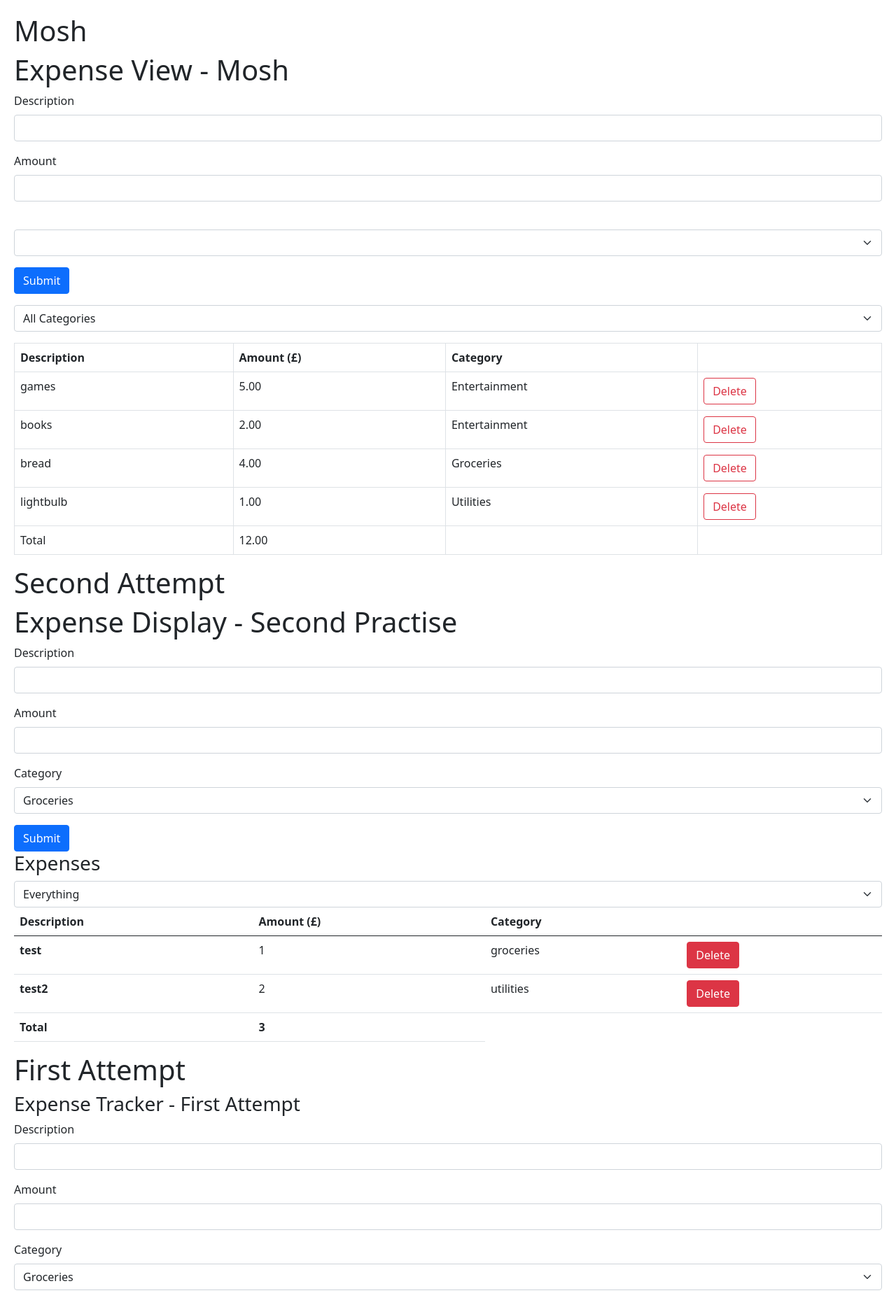
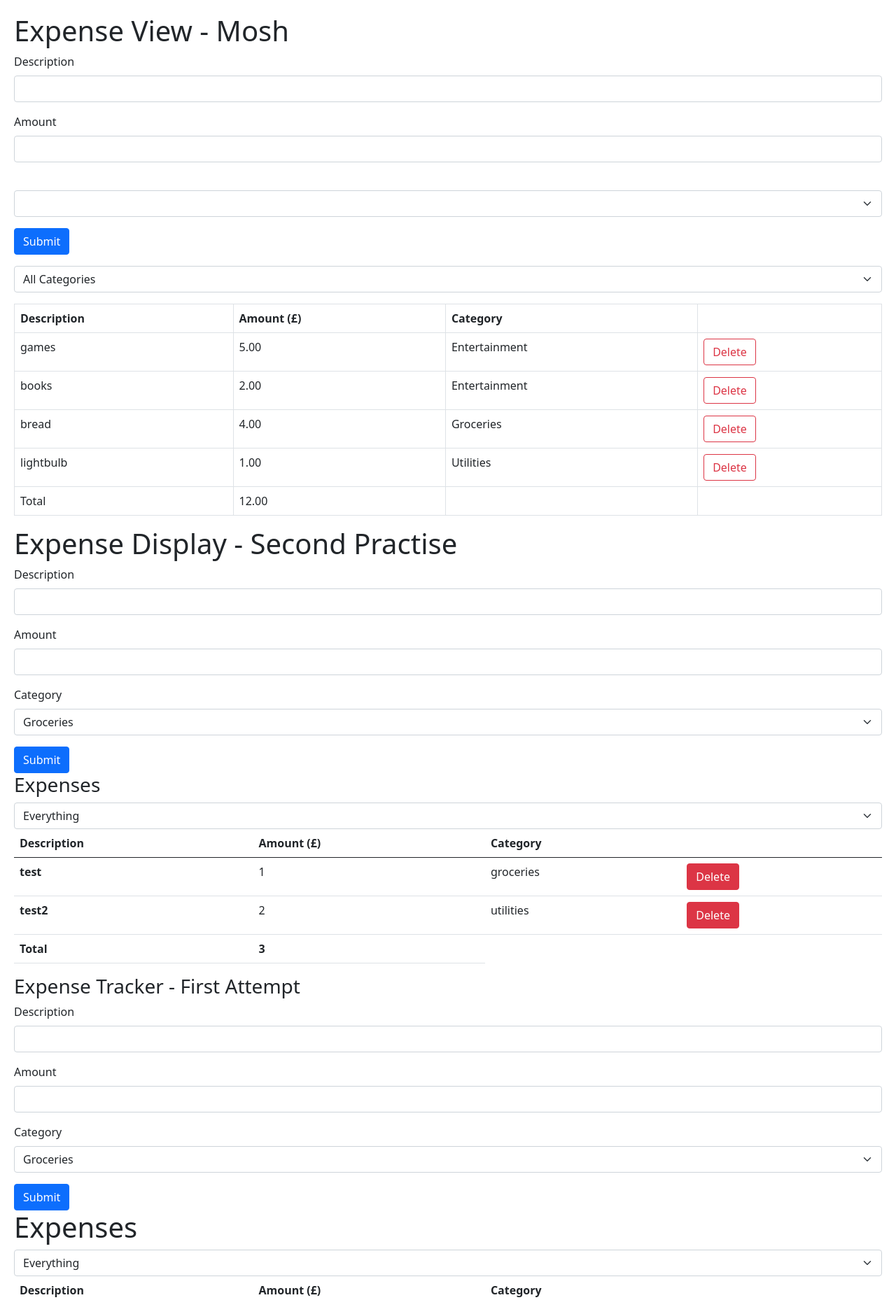
Before and after one commit to RiFactor/mosh-react-18-app, a React (Vite) app: page / in a window 1280 px wide. Shown: the top 1858 px of the page at 70% size. Built offline with nearby package versions, Linux system fonts and the light colour scheme.

Commit message:
What: Removed unnecessary headings

```diff
--- a/src/App.tsx
+++ b/src/App.tsx
@@ -108,11 +108,8 @@ const App = () => {
       <ControlledForm />
       <FormHook />
       <ZodForm /> */}
-      <h1>Mosh</h1>
       <ExpenseView />
-      <h1>Second Attempt</h1>
       <ExpenseDisplay />
-      <h1>First Attempt</h1>
       <ExpenseTracker />
     </div>
   );
```
